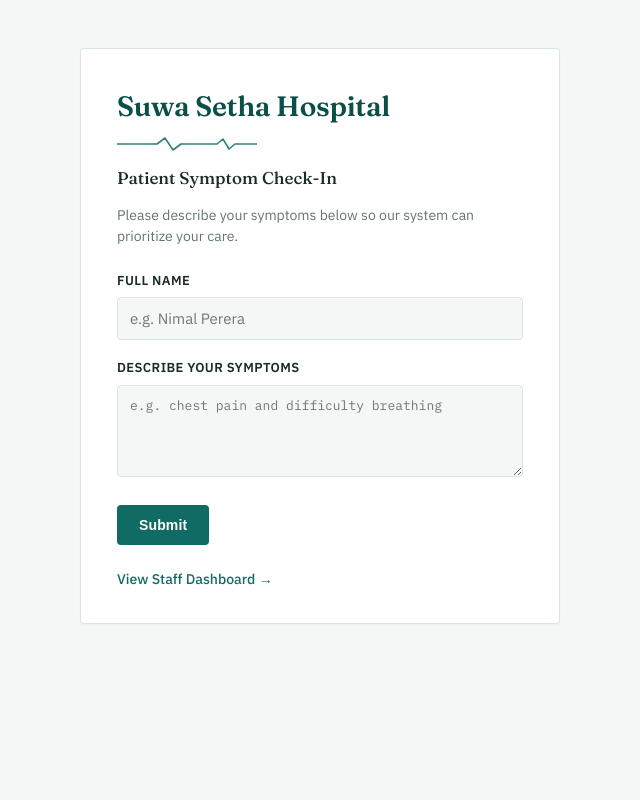
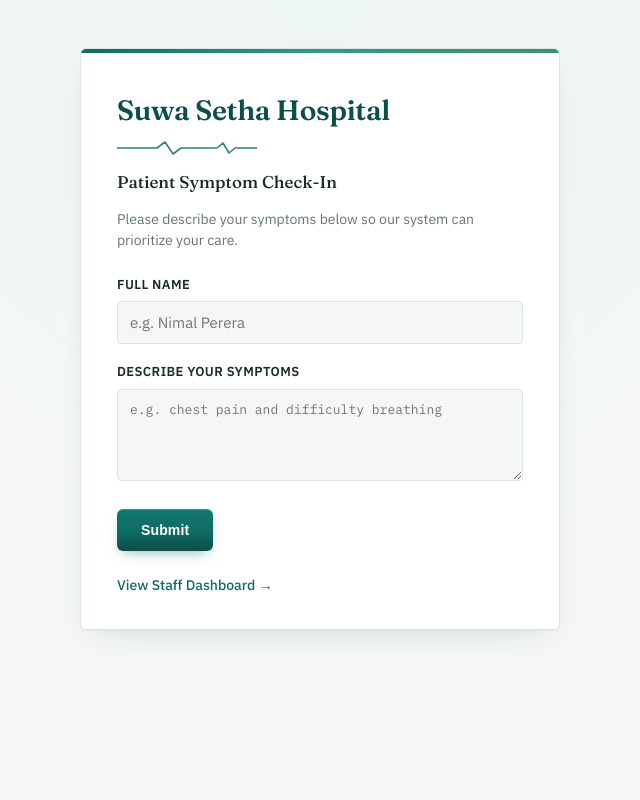
Before and after one commit to akifffur/suwa-setha-triage, a Flask app: page / in a window 1280 px wide. Shown: the whole page, without its empty margins (320-960 px from the left). Run offline with Flask 3, Linux system fonts and the light colour scheme.

Commit message:
Add gradient background and tactile buttons

```diff
--- a/static/style.css
+++ b/static/style.css
@@ -14,6 +14,7 @@
     --medium-bg: #f6ecd8;
     --low: #3f8f6b;
     --low-bg: #e3f1e9;
+    --accent2: #2f9c8a;
 }
 
 * {
@@ -22,7 +23,8 @@
 
 body {
     font-family: 'IBM Plex Sans', 'Segoe UI', Arial, sans-serif;
-    background: var(--bg);
+    background: radial-gradient(circle at 50% 0%, #eef6f3 0%, var(--bg) 55%);
+    min-height: 100vh;
     margin: 0;
     padding: 48px 20px;
     color: var(--ink);
@@ -30,13 +32,27 @@ body {
 }
 
 .container {
+    position: relative;
     max-width: 480px;
     margin: 0 auto;
     background: var(--card);
-    padding: 36px 36px 32px;
-    border-radius: 4px;
+    padding: 40px 36px 32px;
+    border-radius: 6px;
     border: 1px solid var(--hairline);
-    box-shadow: 0 1px 2px rgba(15, 43, 41, 0.04);
+    box-shadow: 0 12px 32px -16px rgba(15, 43, 41, 0.18), 0 1px 2px rgba(15, 43, 41, 0.04);
+    overflow: hidden;
+}
+
+/* Signature echo: a thin triage-color gradient bar across the top of
+   every card, tying the form/dashboard back to the wristband motif. */
+.container::before {
+    content: "";
+    position: absolute;
+    top: 0;
+    left: 0;
+    right: 0;
+    height: 4px;
+    background: linear-gradient(90deg, var(--teal) 0%, var(--accent2) 50%, var(--low) 100%);
 }
 
 .container.wide {
@@ -115,20 +131,33 @@ textarea {
 
 button {
     margin-top: 22px;
-    background: var(--teal);
+    background: linear-gradient(180deg, #12796f 0%, var(--teal) 55%, var(--teal-dark) 100%);
     color: white;
     border: none;
-    padding: 12px 22px;
-    border-radius: 4px;
+    padding: 13px 24px;
+    border-radius: 6px;
     font-size: 14px;
     font-weight: 600;
     letter-spacing: 0.01em;
     cursor: pointer;
-    transition: background 0.15s ease;
+    box-shadow:
+        inset 0 1px 0 rgba(255, 255, 255, 0.18),
+        0 6px 14px -6px rgba(15, 107, 99, 0.55);
+    transition: transform 0.12s ease, box-shadow 0.12s ease, background 0.15s ease;
 }
 
 button:hover {
-    background: var(--teal-dark);
+    background: linear-gradient(180deg, #14867b 0%, var(--teal-dark) 55%, #093c37 100%);
+    box-shadow:
+        inset 0 1px 0 rgba(255, 255, 255, 0.18),
+        0 8px 18px -6px rgba(15, 107, 99, 0.6);
+}
+
+button:active {
+    transform: translateY(1px) scale(0.98);
+    box-shadow:
+        inset 0 1px 3px rgba(0, 0, 0, 0.25),
+        0 2px 6px -3px rgba(15, 107, 99, 0.5);
 }
 
 .dashboard-link {
```
